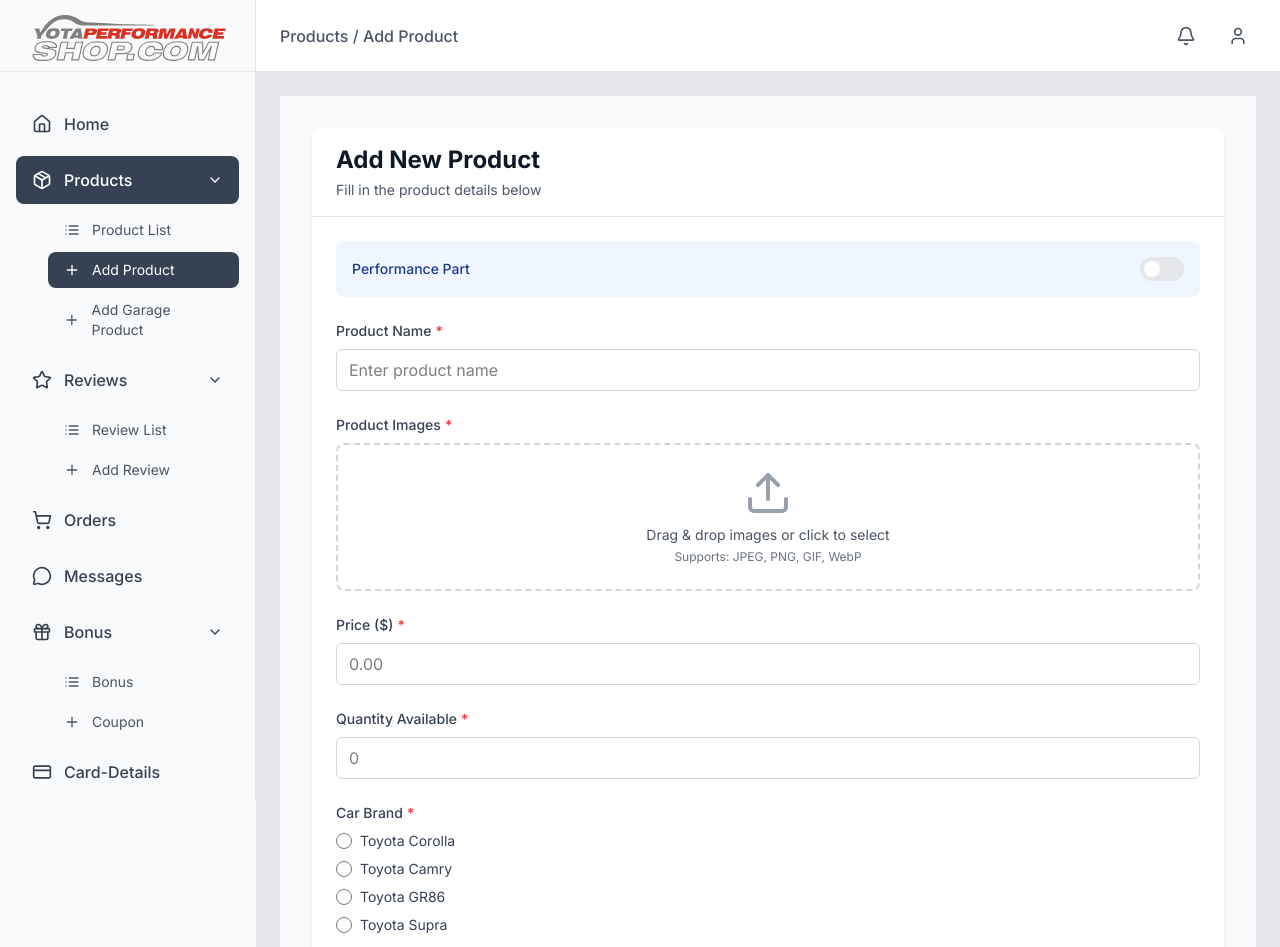
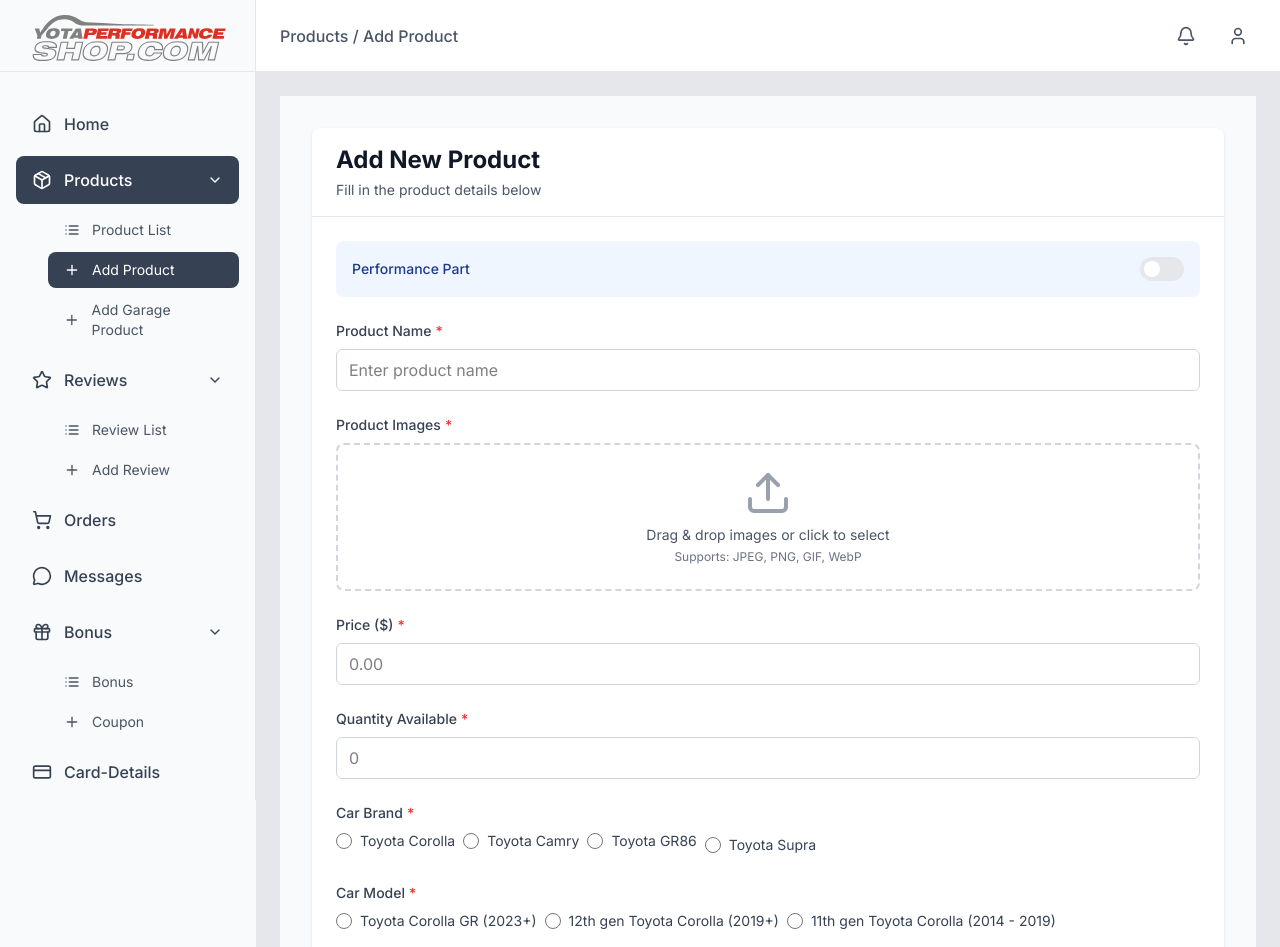
Before and after one commit to Fabrice-Mokfembam/yota-performance, a React (Vite) app: page /products/add in a window 1280 px wide. Shown: the top 947 px of the page. Built offline with nearby package versions, Linux system fonts and the light colour scheme; no server answers; sample sign-in values are in the browser's storage.

Commit message:
column made

```diff
--- a/src/features/products/components/FormRadioGroup.jsx
+++ b/src/features/products/components/FormRadioGroup.jsx
@@ -15,7 +15,7 @@ const FormRadioGroup = ({
         {label}
         {required && <span className="text-red-500 ml-1">*</span>}
       </label>
-      <div className="space-y-2">
+      <div className="space-y-2 flex flex-wrap gap-2">
         {options.map((option) => (
           <label key={option.value} className="flex items-center">
             <input
```
